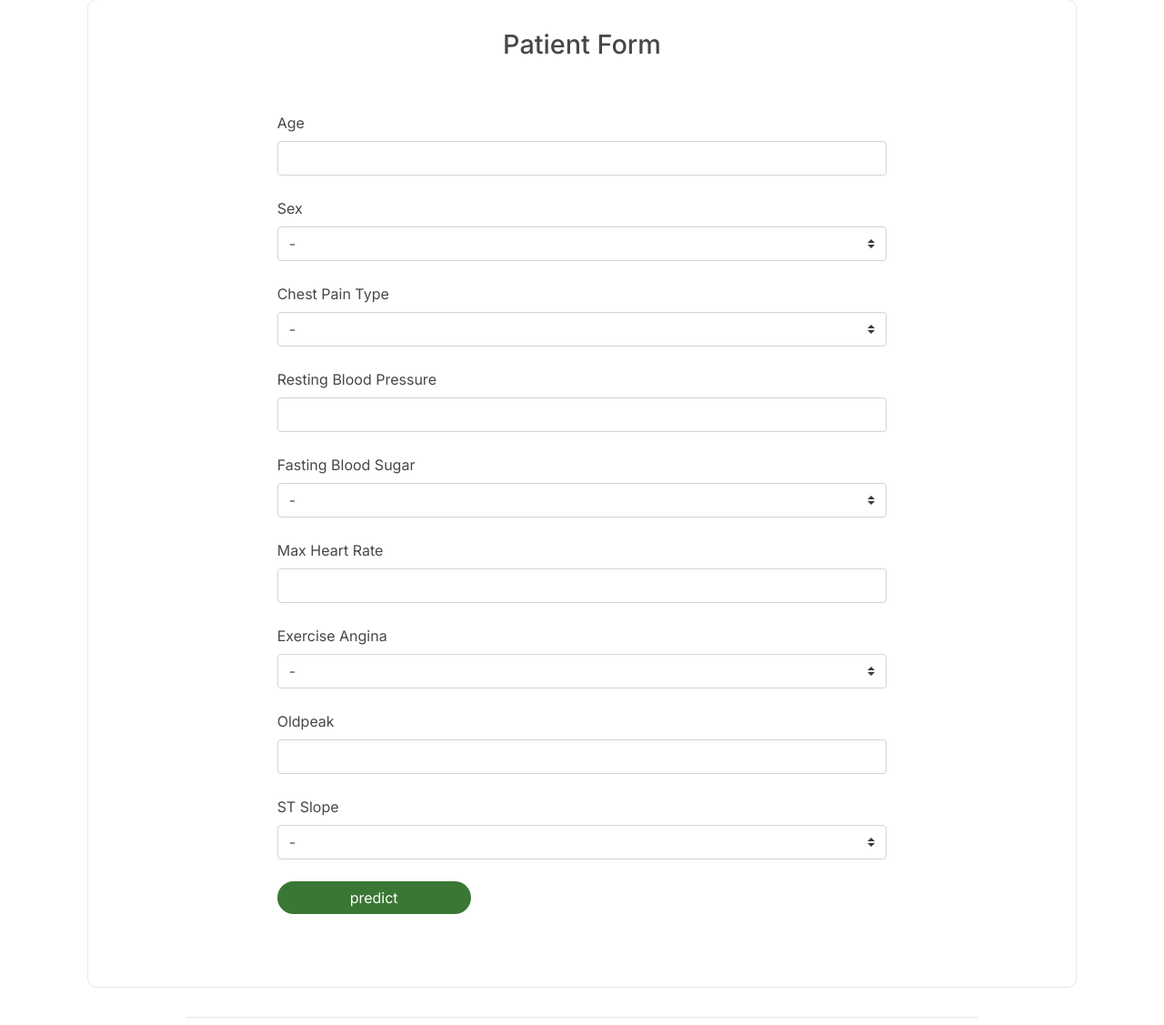
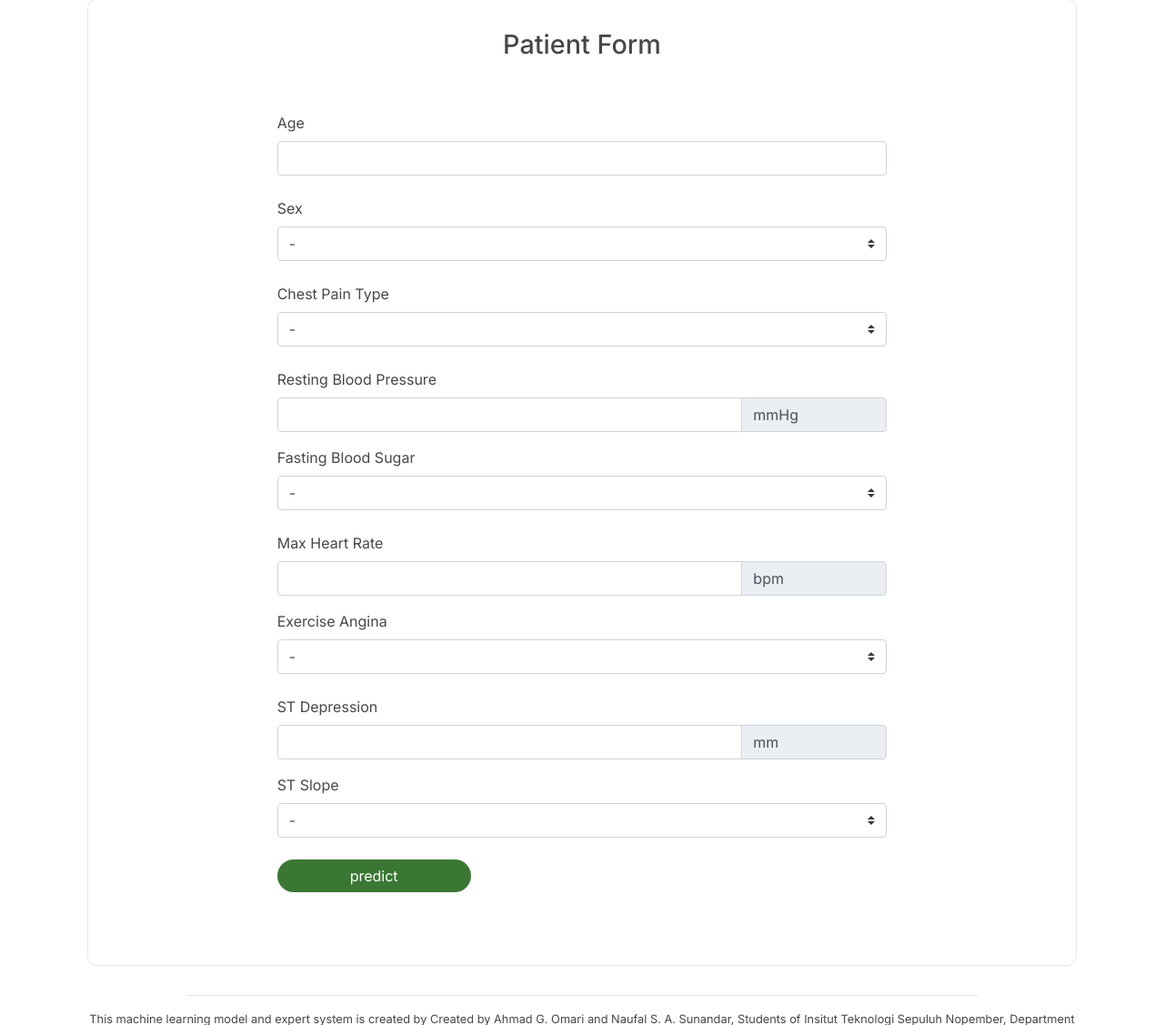
Before and after one commit to modalhoki/flask-project1, a Flask app: page /heart_disease_prediction in a window 1280 px wide. Shown: the part 650-1777 px from the top of the page at 91% size. Run offline with Flask 3, Linux system fonts and the light colour scheme; parts of the project's set-up code (start-up, migrations or seed data) failed here and were passed over; some libraries are stand-ins or nearby versions.

Commit message:
adding measurement unit on prediction input form

```diff
--- a/templates/heart-disease-prediction.html
+++ b/templates/heart-disease-prediction.html
@@ -76,11 +76,12 @@
           </select>
 
           <label for="textInput" class="bg-input">Resting Blood Pressure</label>
-          <input
-            name="restingBloodPressure"
-            type="text"
-            class="form-control mb-4"
-          />
+          <div class="input-group mb-3">
+              <input name="restingBloodPressure" type="text" class="form-control form-control-md"/>
+              <div class="input-group-append">
+                <span class="input-group-text">mmHg</span>
+              </div>
+          </div>
 
           <label for="select" class="bg-input">Fasting Blood Sugar</label>
           <select
@@ -93,7 +94,12 @@
           </select>
 
           <label for="textInput" class="bg-input">Max Heart Rate</label>
-          <input name="maxHeartRate" type="text" class="form-control mb-4" />
+          <div class="input-group mb-3">
+              <input name="maxHeartRate" type="text" class="form-control form-control-md" />
+              <div class="input-group-append">
+                <span class="input-group-text">bpm</span>
+              </div>
+          </div>
 
           <label for="select" class="bg-input">Exercise Angina</label>
           <select
@@ -105,8 +111,14 @@
             <option value="1">Yes</option>
           </select>
 
-          <label for="textInput" class="bg-input">Oldpeak</label>
-          <input name="oldpeak" type="text" class="form-control mb-4" />
+          <label for="textInput" class="bg-input">ST Depression</label>
+          <div class="input-group mb-3">
+              <input name="oldpeak" type="text" class="form-control form-control-md" />
+              <div class="input-group-append">
+                <span class="input-group-text">mm</span>
+              </div>
+          </div>
+
 
           <label for="select" class="bg-input">ST Slope</label>
           <select
```
